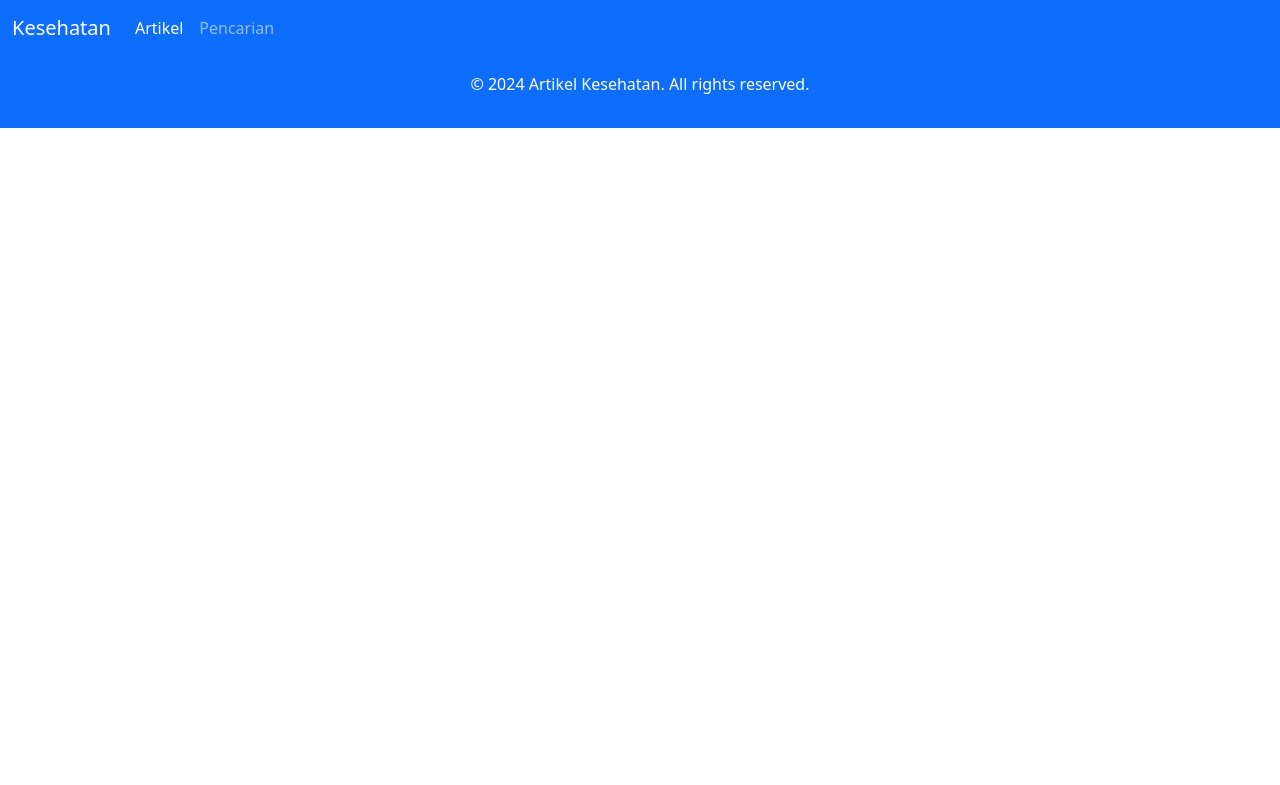
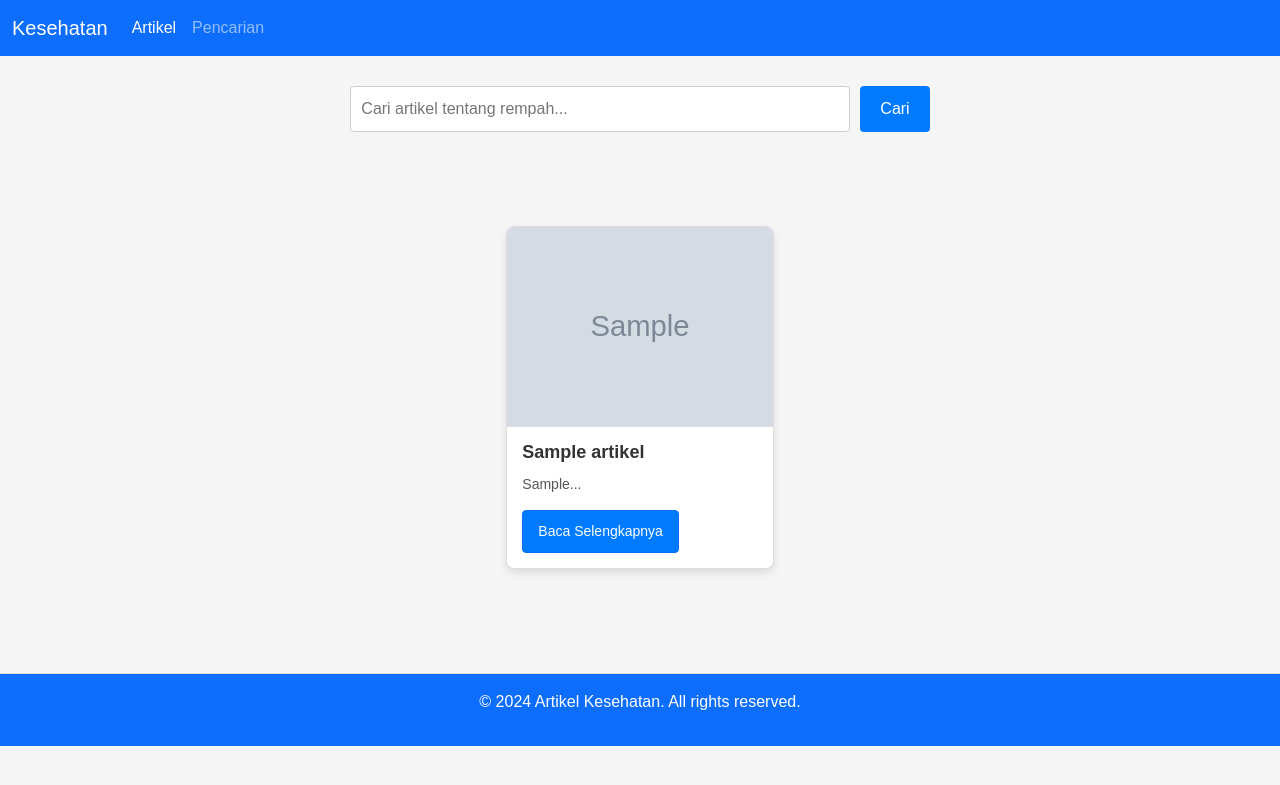
Before and after one commit to fthndev/sistem_informasi_obat_rempah, a PHP site: page /artikel.php in a window 1280 px wide. Shown: the top 785 px of the page. Run offline with PHP 8.4, Linux system fonts and the light colour scheme; tables that the repository leaves empty or names only in its code hold one stand-in row (values such as "Sample post"); grey boxes marked "Sample" are stand-in pictures.

Commit message:
punya abid

```diff
--- a/artikel.php
+++ b/artikel.php
@@ -1,5 +1,78 @@
-<?php include './style/header.php' ?>
+<?php include './style/header.php';
+
+// Variabel default untuk pencarian
+$search_keyword = '';
+
+// Cek apakah user melakukan pencarian
+if (isset($_GET['search'])) {
+    $search_keyword = mysqli_real_escape_string($connect, $_GET['search']);
+}
+
+// Tentukan query berdasarkan kondisi keyword
+if ($search_keyword !== '') {
+    // Jika ada keyword, cari artikel berdasarkan judul atau deskripsi
+    $artikel = "SELECT * FROM artikel WHERE judul LIKE '%$search_keyword%' OR deskripsi LIKE '%$search_keyword%'";
+} else {
+    // Jika tidak ada keyword, tampilkan semua artikel
+    $artikel = "SELECT * FROM artikel LIMIT 25;
+";
+}
+
+$result = mysqli_query($connect, $artikel);
+?>
 
 
+<!DOCTYPE html>
+<html lang="id">
+<head>
+    <meta charset="UTF-8">
+    <meta name="viewport" content="width=device-width, initial-scale=1.0">
+    <title>Artikel Obat dan Rempah</title>
+    <link rel="stylesheet" href="style.css"> <!-- Pastikan ada file style.css -->
+</head>
+<body>
+    <!-- Bagian Search -->
+    <section id="search" class="search-container">
+        <form action="artikel.php" method="get">
+            <input
+                type="text"
+                name="search"
+                placeholder="Cari artikel tentang rempah..."
+                value="<?php echo htmlspecialchars($search_keyword); ?>"
+                >
+            <button type="submit" class="btn btn-search">Cari</button>
+        </form>
+    </section>
 
-<?php require './style/foot.php' ?>
+    <!-- Bagian Artikel -->
+    <section id="artikel" class="artikel-container">
+        <div class="con">
+            <div class="artikel-grid">
+                <?php if (mysqli_num_rows($result) > 0): ?>
+                    <?php while ($row = mysqli_fetch_assoc($result)): ?>
+                        <div class="artikel-card">
+                            <div class="card-image">
+                                <img src="<?php echo htmlspecialchars($row['gambar']); ?>" alt="Gambar Artikel">
+                            </div>
+                            <div class="card-content">
+                                <h3><?php echo htmlspecialchars($row['judul']); ?></h3>
+                                <p><?php echo htmlspecialchars(substr($row['deskripsi'], 0, 100)) . '...'; ?></p>
+                                <a href="<?php echo htmlspecialchars($row['link']); ?>" class="btn btn-primary" target="_blank" rel="noopener noreferrer">Baca Selengkapnya</a>
+                            </div>
+                        </div>
+                    <?php endwhile; ?>
+                <?php else: ?>
+                    <p>
+                        <?php if ($search_keyword): ?>
+                            Tidak ada artikel ditemukan untuk keyword <strong><?php echo htmlspecialchars($search_keyword); ?></strong>.
+                        <?php else: ?>
+                            Belum ada artikel yang tersedia.
+                        <?php endif; ?>
+                    </p>
+                <?php endif; ?>
+            </div>
+        </div>
+    </section>
+</body>
+</html>
+<?php require './style/foot.php'; ?>
--- a/index.php
+++ b/index.php
@@ -53,7 +53,7 @@
             </div>
         </div>
     </div>
-</section>
+    </section>
 
 
     <!-- Pencarian Section -->
--- /dev/null
+++ b/style.css
@@ -0,0 +1,188 @@
+/* style.css */
+
+body {
+    font-family: Arial, sans-serif;
+    margin: 0;
+    padding: 0;
+    background-color: #f5f5f5;
+    color: #333;
+}
+
+.con{
+    padding: 64px 32px;
+}
+
+h2 {
+    text-align: center;
+    margin-bottom: 20px;
+    color: #333;
+}
+
+/* Grid Artikel */
+.artikel-grid {
+    display: grid;
+    grid-template-columns: repeat(auto-fit, minmax(300px, 1fr));
+    gap: 20px;
+    justify-content: center; /* Tambahkan ini agar grid tetap di tengah */
+}
+
+/* Jika hanya ada satu artikel */
+.artikel-grid > .artikel-card:only-child {
+    max-width: 400px; /* Batasi lebar maksimal */
+    margin: 0 auto; /* Tengah-tengah */
+}
+
+
+.artikel-card {
+    background: white;
+    border: 1px solid #ddd;
+    border-radius: 8px;
+    overflow: hidden;
+    box-shadow: 0 4px 6px rgba(0, 0, 0, 0.1);
+    transition: transform 0.2s ease-in-out;
+}
+
+.artikel-card:hover {
+    transform: scale(1.05);
+}
+
+.card-image img {
+    width: 100%;
+    height: 180px;
+    object-fit: cover;
+    border-bottom: 1px solid #ddd;
+}
+
+.card-content {
+    padding: 15px;
+}
+
+.card-content h3 {
+    font-size: 20px;
+    margin-bottom: 10px;
+    color: #333;
+}
+
+.card-content p {
+    font-size: 14px;
+    color: #555;
+    margin-bottom: 15px;
+}
+
+/* Container untuk search */
+.search-container {
+    text-align: center;
+    margin: 20px auto;
+    padding: 10px 0;
+}
+
+.search-container form {
+    display: flex;
+    justify-content: center;
+    gap: 10px;
+}
+
+.search-container input[type="text"] {
+    width: 500px;
+    padding: 10px;
+    border: 1px solid #ccc;
+    border-radius: 4px;
+    font-size: 16px;
+    transition: border-color 0.3s ease;
+}
+
+.search-container input[type="text"]:focus {
+    border-color: #007BFF;
+    outline: none;
+}
+
+.search-container .btn-search {
+    padding: 10px 20px;
+    background-color: #007BFF;
+    color: #fff;
+    border: none;
+    border-radius: 4px;
+    cursor: pointer;
+    font-size: 16px;
+    transition: background-color 0.3s ease;
+}
+
+.search-container .btn-search:hover {
+    background-color: #0056b3;
+}
+
+/* Grid Artikel */
+.artikel-container {
+    max-width: 1200px;
+    margin: 20px auto;
+    padding: 0 15px;
+}
+
+.artikel-grid {
+    display: grid;
+    grid-template-columns: repeat(auto-fit, minmax(300px, 1fr));
+    gap: 20px;
+}
+
+/* Card Artikel */
+.artikel-card {
+    background-color: #fff;
+    border: 1px solid #ddd;
+    border-radius: 8px;
+    overflow: hidden;
+    box-shadow: 0 4px 8px rgba(0, 0, 0, 0.1);
+    transition: transform 0.3s ease, box-shadow 0.3s ease;
+}
+
+.artikel-card:hover {
+    transform: translateY(-5px);
+    box-shadow: 0 6px 12px rgba(0, 0, 0, 0.15);
+}
+
+.card-image img {
+    width: 100%;
+    height: 200px;
+    object-fit: cover;
+}
+
+.card-content {
+    padding: 15px;
+}
+
+.card-content h3 {
+    font-size: 18px;
+    font-weight: bold;
+    margin-bottom: 10px;
+    color: #333;
+}
+
+.card-content p {
+    font-size: 14px;
+    color: #555;
+    margin-bottom: 15px;
+}
+
+.card-content .btn-primary {
+    display: inline-block;
+    padding: 10px 15px;
+    background-color: #007BFF;
+    color: #fff;
+    text-decoration: none;
+    border-radius: 4px;
+    font-size: 14px;
+    transition: background-color 0.3s ease;
+}
+
+.card-content .btn-primary:hover {
+    background-color: #0056b3;
+}
+
+/* Footer */
+footer {
+    text-align: center;
+    margin-top: 40px;
+    padding: 10px;
+    background-color: #f8f8f8;
+    border-top: 1px solid #ddd;
+    color: #555;
+}
--- a/style/header.php
+++ b/style/header.php
@@ -22,7 +22,7 @@ $tujuan = './index.php';
             <div class="collapse navbar-collapse" id="navbarNav">
                 <ul class="navbar-nav">
                     <li class="nav-item">
-                        <a class="nav-link active" href="<?= $tujuan ?>">Artikel</a>
+                        <a class="nav-link active" href="artikel.php">Artikel</a>
                     </li>
                     <li class="nav-item">
                         <a class="nav-link" href="#pencarian">Pencarian</a>
```
Also changed, not shown: search.php (added).
